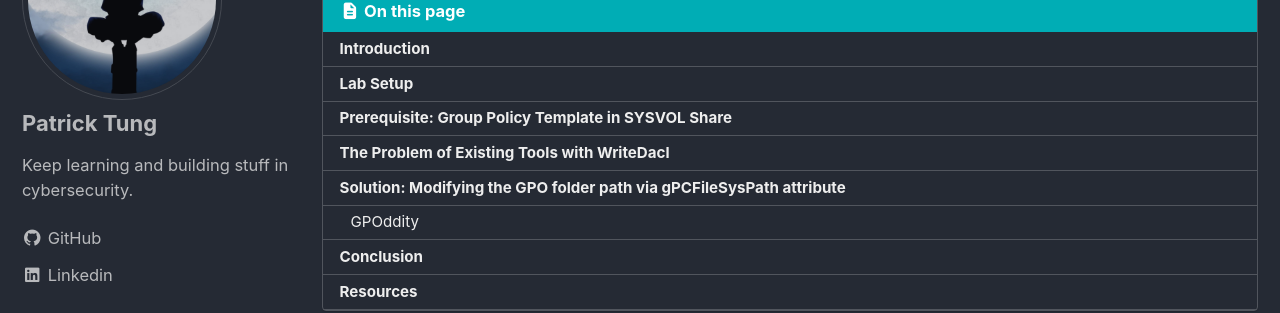
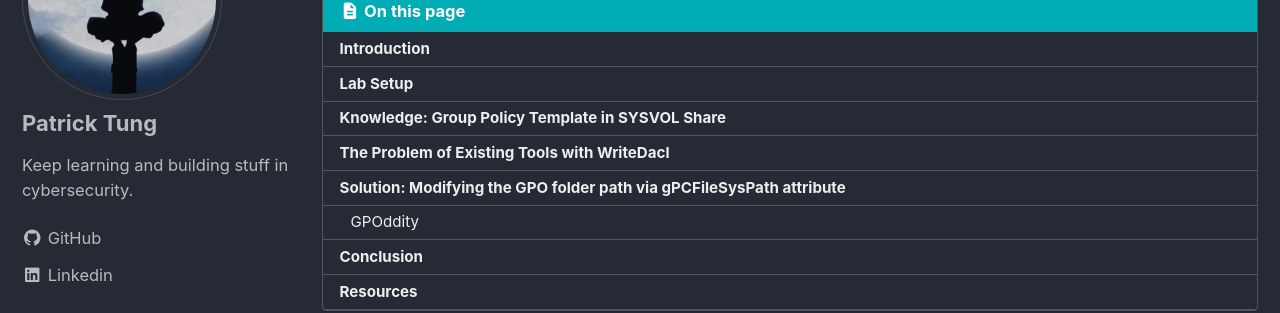
Before and after one commit to patrickt2017/patrickt2017.github.io, a Jekyll site: the page built from _posts/2025-09-20-GPO-Abuse-WriteDacl.md, in a window 1280 px wide and 900 px high. Shown: the part 211-524 px from the top of the window. Built offline with Jekyll 4.4.1, drawn with Linux system fonts in a browser that asks for light colours; cached includes are drawn as plain includes; some of the changed text lies outside the part shown.

Commit message:
Update patrickt2017.github.io

````diff
--- a/_posts/2025-09-20-GPO-Abuse-WriteDacl.md
+++ b/_posts/2025-09-20-GPO-Abuse-WriteDacl.md
@@ -31,7 +31,7 @@ Use the function `Add-DomainObjectAcl` in the PowerView tool to grant the user `
 Add-DomainObjectAcl -TargetIdentity "Vuln Policy" -PrincipalIdentity "home\labuser01" -Rights All
 ```
 
-# Prerequisite: Group Policy Template in SYSVOL Share
+# Knowledge: Group Policy Template in SYSVOL Share
 
 Theoretically, if a user has been delegated GenericAll over a GPO via the **Group Policy Management** editor, they would obtain full permission of the respective group policy folder in the `SYSVOL` SMB share of the domain controllers. The folder contains all the **Group Policy Template** files, which include all the settings to apply to the linked user or computer objects.
 
````
